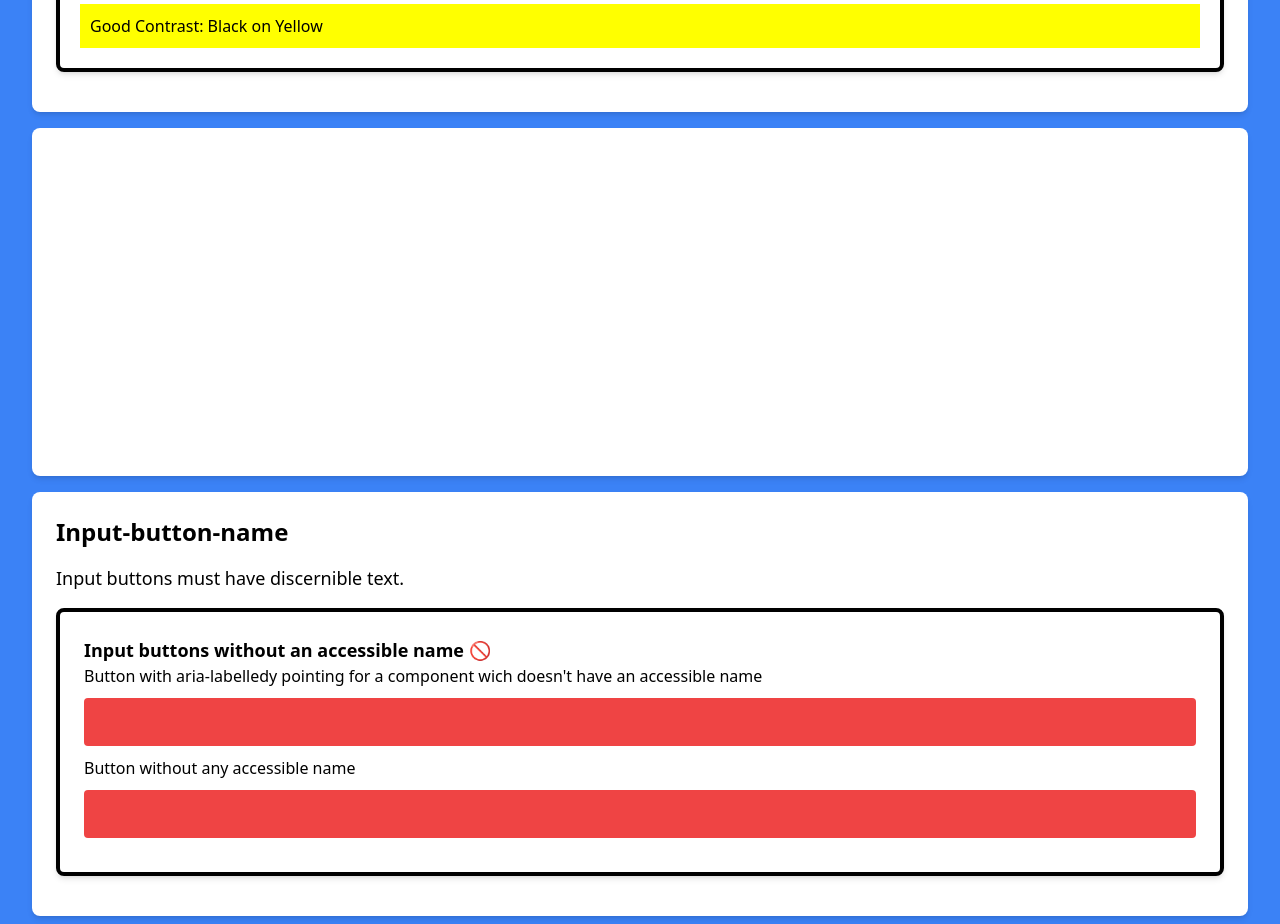
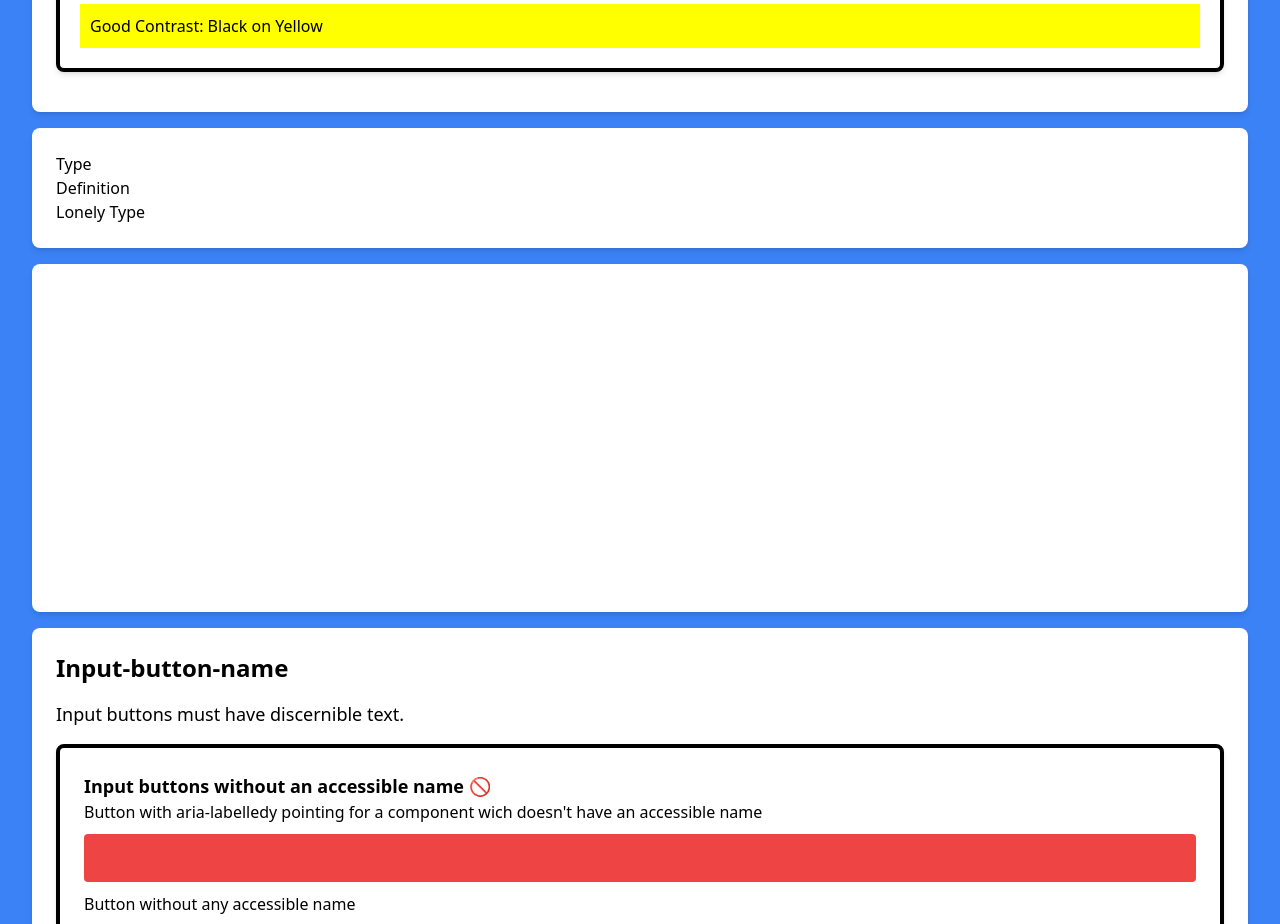
Before and after one commit to test-party/guinea-pig-next, a Next.js app: page /all-tests in a window 1280 px wide. Shown: the part 8380-9304 px from the top of the page. Built offline with nearby package versions, Linux system fonts and the light colour scheme.

Commit message:
amk - all tests case

```diff
--- a/src/app/all-tests/page.jsx
+++ b/src/app/all-tests/page.jsx
@@ -499,6 +499,13 @@ export default function AllTests() {
                     </div>
                 </div>
             </div>
+            <div id="dlitem">
+                <div>
+                    <dt>Type</dt>
+                    <dd>Definition</dd>
+                    <dt>Lonely Type</dt>
+                </div>
+            </div>
             <div id="frame-title">
                 <iframe title="Passing Frame Title"><div>Frame Body</div></iframe>
                 <iframe><div>Body of Invalid Frame</div></iframe>
```
